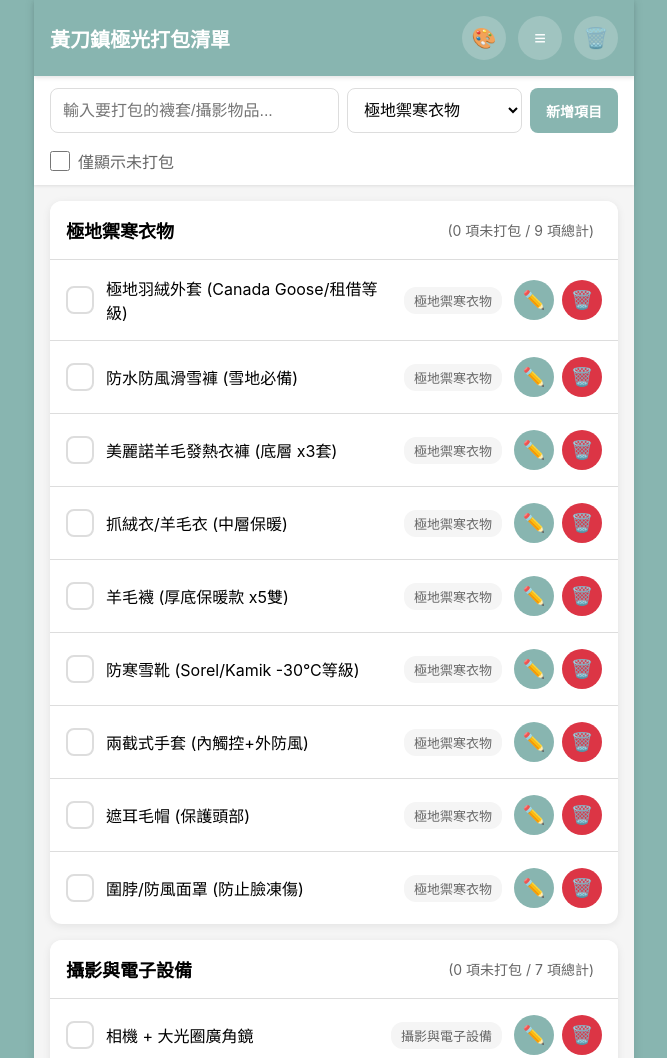
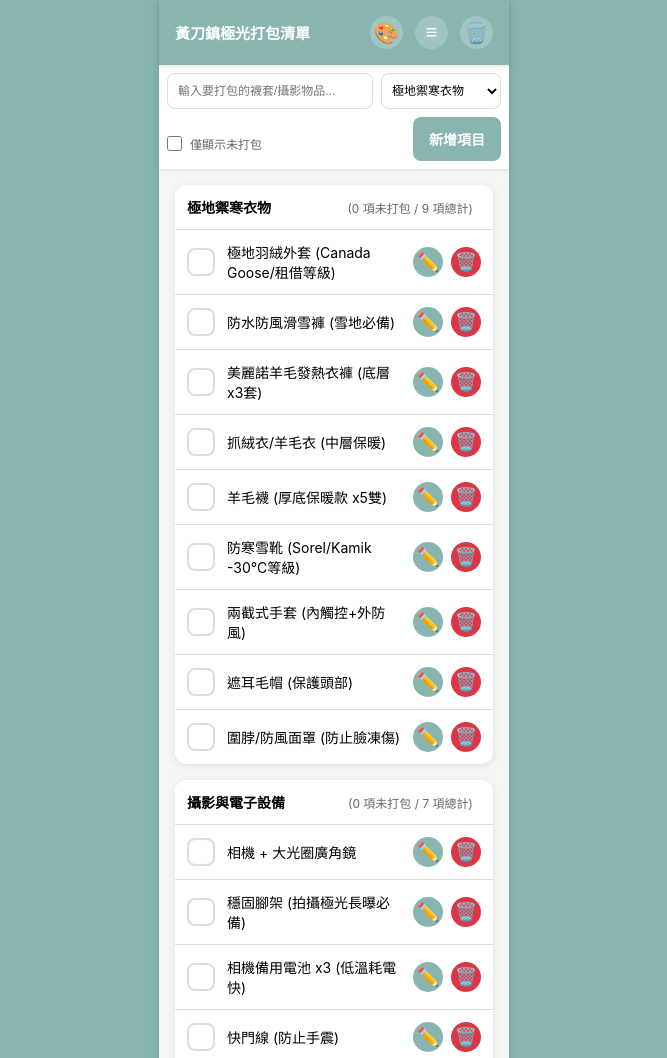
Before and after one commit to amstudent14-glitch/packing-list, a plain HTML site: page index.html in a window 1280 px wide. Shown: the top 1058 px of the page, without its empty margins (306-973 px from the left). Drawn offline with Linux system fonts and the light colour scheme.

Commit message:
Update index.html

```diff
--- a/index.html
+++ b/index.html
@@ -30,7 +30,7 @@
 
         /* 🌟 核心調整：限制網頁最大寬度 🌟 */
         .app-container {
-            max-width: 600px; /* 限制 App 內容區域的最大寬度 */
+            max-width: 350px; /* 限制 App 內容區域的最大寬度 */
             margin: 0 auto;   /* 居中顯示 */
             background: var(--bg);
             min-height: 100vh;
@@ -38,33 +38,33 @@
         }
 
         .header { background: var(--primary); color: white; padding: 16px; box-shadow: 0 2px 4px rgba(0,0,0,0.1); position: sticky; top: 0; z-index: 100; display: flex; justify-content: space-between; align-items: center; }
-        .header h1 { font-size: 20px; flex: 1; cursor: pointer; }
+        .header h1 { font-size: 15px; flex: 1; cursor: pointer; }
         .header-icons { display: flex; gap: 12px; }
-        .icon-btn { width: 44px; height: 44px; border-radius: 50%; background: rgba(255,255,255,0.2); border: none; color: white; font-size: 20px; cursor: pointer; display: flex; align-items: center; justify-content: center; transition: background 0.2s; }
+        .icon-btn { width: 33px; height: 33px; border-radius: 50%; background: rgba(255,255,255,0.2); border: none; color: white; font-size: 20px; cursor: pointer; display: flex; align-items: center; justify-content: center; transition: background 0.2s; }
         .icon-btn:active { background: rgba(255,255,255,0.3); }
-        .search-bar { background: white; padding: 12px 16px; display: flex; gap: 8px; box-shadow: 0 1px 3px rgba(0,0,0,0.1); flex-direction: column; }
+        .search-bar { background: white; padding: 8px 8px; display: flex; gap: 8px; box-shadow: 0 1px 3px rgba(0,0,0,0.1); flex-direction: column; }
         .search-row { display: flex; gap: 8px; align-items: stretch; }
-        .search-input { flex: 1; padding: 12px; border: 1px solid var(--border); border-radius: 8px; font-size: 16px; }
-        .category-select { min-width: 100px; padding: 12px; border: 1px solid var(--border); border-radius: 8px; font-size: 16px; background: white; }
-        .filter-checkbox { display: flex; align-items: center; gap: 8px; font-size: 16px; color: #666; cursor: pointer; user-select: none; padding-top: 8px; }
-        .filter-checkbox input[type="checkbox"] { width: 20px; height: 20px; cursor: pointer; }
+        .search-input { flex: 1; padding: 10px; border: 1px solid var(--border); border-radius: 8px; font-size: 12px; }
+        .category-select { min-width: 100px; padding: 6px; border: 1px solid var(--border); border-radius: 8px; font-size: 12px; background: white; }
+        .filter-checkbox { display: flex; align-items: center; gap: 8px; font-size: 12px; color: #666; cursor: pointer; user-select: none; padding-top: 8px; }
+        .filter-checkbox input[type="checkbox"] { width: 15px; height: 15px; cursor: pointer; }
         .add-btn { padding: 12px 16px; background: var(--primary); color: white; border: none; border-radius: 8px; font-weight: bold; cursor: pointer; white-space: nowrap; font-size: 14px; }
         .category { margin: 16px; background: white; border-radius: 12px; overflow: hidden; box-shadow: 0 2px 8px rgba(0,0,0,0.08); }
-        .category-header { padding: 16px; background: var(--card-bg); border-bottom: 1px solid var(--border); display: flex; justify-content: space-between; align-items: center; cursor: pointer; }
-        .category-title { font-weight: bold; font-size: 18px; flex: 1; }
-        .category-count { color: #666; font-size: 14px; margin-right: 8px; }
+        .category-header { padding: 12px; background: var(--card-bg); border-bottom: 1px solid var(--border); display: flex; justify-content: space-between; align-items: center; cursor: pointer; }
+        .category-title { font-weight: bold; font-size: 14px; flex: 1; }
+        .category-count { color: #666; font-size: 12px; margin-right: 8px; }
         .category-actions { display: flex; gap: 8px; }
-        .item { padding: 16px; border-bottom: 1px solid var(--border); display: flex; align-items: center; gap: 12px; }
+        .item { padding: 12px; border-bottom: 1px solid var(--border); display: flex; align-items: center; gap: 12px; }
         .item:last-child { border-bottom: none; }
         .checkbox { width: 28px; height: 28px; border: 2px solid var(--border); border-radius: 8px; cursor: pointer; flex-shrink: 0; position: relative; }
         .checkbox.checked { background: var(--primary); border-color: var(--primary); }
         .checkbox.checked::after { content: '✓'; color: white; position: absolute; top: 50%; left: 50%; transform: translate(-50%, -50%); font-size: 18px; }
         .item-content { flex: 1; display: flex; align-items: center; gap: 12px; }
-        .item-text { flex: 1; font-size: 16px; }
+        .item-text { flex: 1; font-size: 14px; }
         .item-text.completed { text-decoration: line-through; color: #999; }
-        .item-category { padding: 4px 10px; background: var(--bg); border-radius: 12px; font-size: 13px; color: #666; white-space: nowrap; }
+        .item-category {display: none;}
         .item-actions { display: flex; gap: 8px; }
-        .btn-icon { width: 40px; height: 40px; border-radius: 50%; border: none; cursor: pointer; display: flex; align-items: center; justify-content: center; font-size: 18px; }
+        .btn-icon { width: 30px; height: 30px; border-radius: 50%; border: none; cursor: pointer; display: flex; align-items: center; justify-content: center; font-size: 18px; }
         .btn-edit { background: var(--primary); color: white; }
         .btn-delete { background: var(--danger); color: white; }
         .modal { display: none; position: fixed; top: 0; left: 0; right: 0; bottom: 0; background: rgba(0,0,0,0.5); z-index: 1000; align-items: center; justify-content: center; padding: 20px; }
@@ -98,6 +98,34 @@
         .category-item-actions { display: flex; gap: 8px; }
         .btn-move { background: transparent; border: none; font-size: 24px; cursor: pointer; color: #666; }
         .empty-state { text-align: center; padding: 40px 20px; color: #999; }
+        /* 第一行：輸入框自動伸展 + 分類固定寬 */
+.row-1 {
+    display: flex;
+    gap: 8px;
+}
+
+.row-1 .search-input {
+    flex: 1;
+}
+
+.row-1 .category-select {
+    width: 120px !important;
+}
+
+/* 第二行：左邊 checkbox，右邊按鈕 */
+.row-2 {
+    display: flex;
+    justify-content: space-between;
+    align-items: center;
+}
+
+.row-2 .filter-checkbox {
+    margin: 0;
+}
+
+.row-2 .add-btn {
+    margin-left: auto;
+}
     </style>
 </head>
 <body class="theme-teal">
@@ -114,15 +142,23 @@
         </div>
 
         <div class="search-bar">
-            <div class="search-row">
+
+    <!-- 第一行 -->
+    <div class="search-row row-1">
         <input type="text" class="search-input" id="quickAddInput" placeholder="輸入要打包的襪套/攝影物品...">
         <select class="category-select" id="quickAddCategory"></select>
-                <button class="add-btn" onclick="quickAddItem()">新增項目</button>
     </div>
+
+    <!-- 第二行 -->
+    <div class="search-row row-2">
         <label class="filter-checkbox">
             <input type="checkbox" id="showUnpackedOnly" onchange="render()">
             僅顯示未打包
         </label>
+
+        <button class="add-btn" onclick="quickAddItem()">新增項目</button>
+    </div>
+
 </div>
 
         <div id="categoriesContainer"></div>
```
Lines whose indentation alone changed are shown as unchanged.
